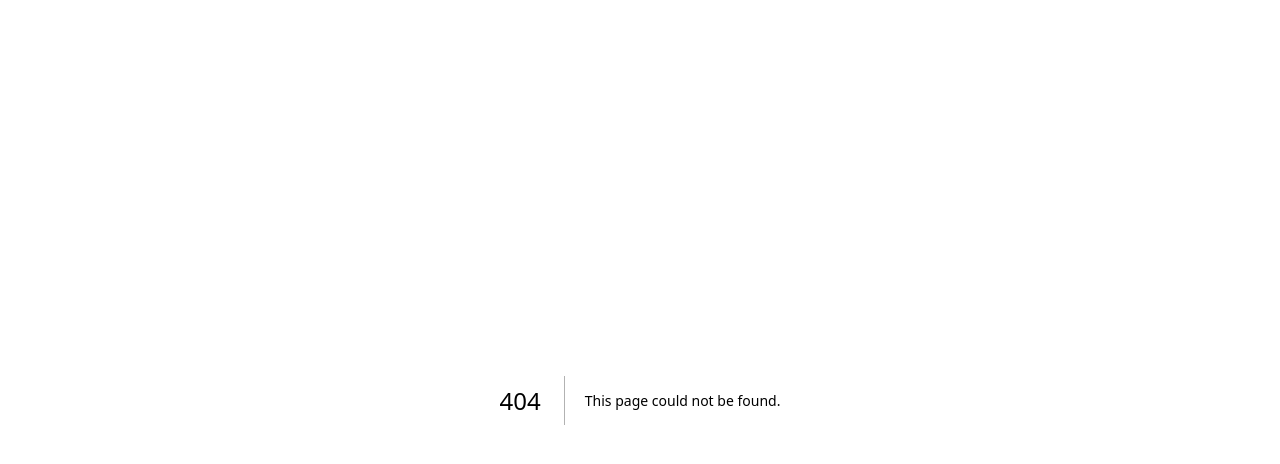
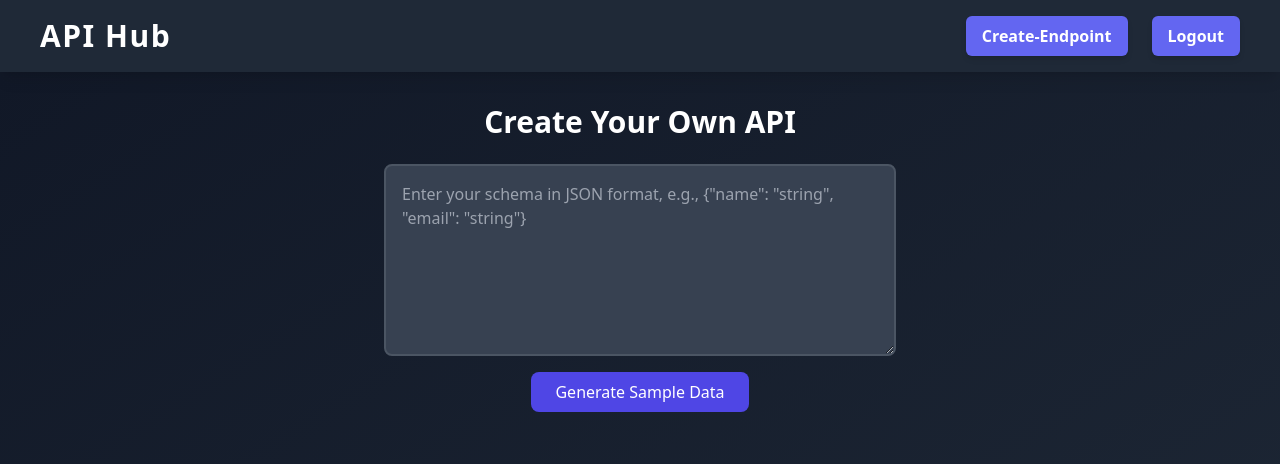
Before and after one commit to sidad112004/temp, a Next.js app: page /dashboard/createapi in a window 1280 px wide. Before the commit this address had no page. Shown: the top 464 px of the page. Built offline with nearby package versions, Linux system fonts and the light colour scheme.

Commit message:
prisma singlesekeleton file is created

```diff
--- /dev/null
+++ b/app/dashboard/createapi/page.tsx
@@ -0,0 +1,35 @@
+"use client";
+import { useState } from 'react';
+
+export default function CreateApiPage() {
+  const [schema, setSchema] = useState<string>('');
+
+
+  const handleGenerateApi = () => {
+    try {
+
+    } catch (error) {
+      alert("Invalid schema format. Please ensure it's valid JSON.");
+    }
+  };
+
+  return (
+    <div className="flex flex-col items-center min-h-screen bg-gradient-to-br from-gray-900 to-gray-800 p-8 text-white">
+      <h1 className="text-3xl font-bold mb-6">Create Your Own API</h1>
+      <textarea
+        value={schema}
+        onChange={(e) => setSchema(e.target.value)}
+        placeholder='Enter your schema in JSON format, e.g., {"name": "string", "email": "string"}'
+        className="w-full max-w-lg h-48 p-4 bg-gray-700 text-white rounded-lg border-2 border-gray-600 focus:outline-none focus:border-indigo-500 mb-4"
+      />
+      <button
+        onClick={handleGenerateApi}
+        className="bg-indigo-600 py-2 px-6 rounded-lg hover:bg-indigo-700 transition duration-300"
+      >
+        Generate Sample Data
+      </button>
+
+
+    </div>
+  );
+}
--- a/app/page.tsx
+++ b/app/page.tsx
@@ -1,3 +1,13 @@
+"use client";
+import { useRouter } from 'next/navigation';
+import { useEffect } from 'react';
+
 export default function Home() {
-  return <h1 className="text-3xl font-bold underline">Hello world!</h1>;
+  const router = useRouter();
+
+  useEffect(() => {
+    router.push('/start');
+  }, [router]);
+
+  return null;
 }
--- /dev/null
+++ b/components/createsapi/Createownapi.tsx
@@ -0,0 +1,7 @@
+export default function () {
+    return (
+        <>
+        siddesh
+        </>
+    )
+}
--- a/components/mainnavbar/mainnvabar.tsx
+++ b/components/mainnavbar/mainnvabar.tsx
@@ -9,7 +9,7 @@ export default function mainnavbar() {
       <nav>
         <ul className="flex space-x-6">
           <li>
-            <Link href="/signin">
+            <Link href="/dashboard/createapi">
               <span className="inline-block px-4 py-2 bg-indigo-500 text-white font-semibold rounded-md shadow-md hover:bg-indigo-600 transition-colors duration-300">
                 Create-Endpoint
               </span>
--- a/components/startpage/Startpage.tsx
+++ b/components/startpage/Startpage.tsx
@@ -10,9 +10,9 @@ export default function () {
                     Access a range of pre-existing APIs, create custom endpoints, and integrate seamlessly.
                     Accelerate your development with easy-to-use, reliable API resources.
                 </p>
-                <button className="bg-blue-600 hover:bg-blue-700 text-white font-semibold py-3 px-6 rounded-lg transition-colors">
+                <Link href="/start/allapi" className="bg-blue-600 hover:bg-blue-700 text-white font-semibold py-3 px-6 rounded-lg transition-colors">
                     Get Started for Free
-                </button>
+                </Link>
             </section>
 
             {/* Features Section */}
@@ -61,9 +61,9 @@ export default function () {
             <section id="contact" className="flex flex-col items-center text-center py-20 bg-gray-900">
                 <h3 className="text-4xl font-bold text-white mb-6">Ready to get started?</h3>
                 <p className="text-lg text-gray-400 mb-8">Join API Hub and start building with ease and flexibility.</p>
-                <button className="bg-blue-600 hover:bg-blue-700 text-white font-semibold py-3 px-8 rounded-lg transition-colors">
+                <Link href='/signup' className="bg-blue-600 hover:bg-blue-700 text-white font-semibold py-3 px-8 rounded-lg transition-colors">
                     Sign Up Now
-                </button>
+                </Link>
             </section>
 
             {/* Footer */}
```
Also changed, not shown: action/allapi.ts (added, +13 -0 lines), db/index.ts (added, +15 -0 lines), 1 other file (tests, documents, lock files or other folders).
